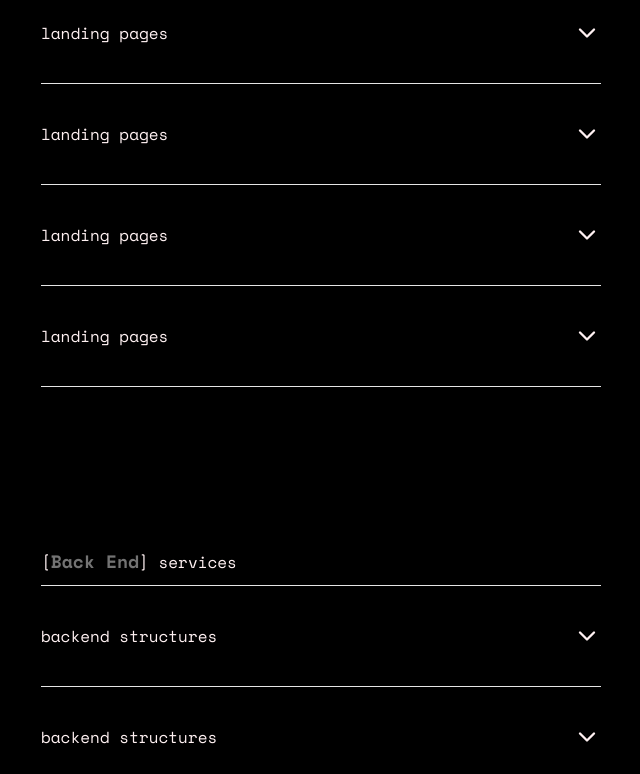
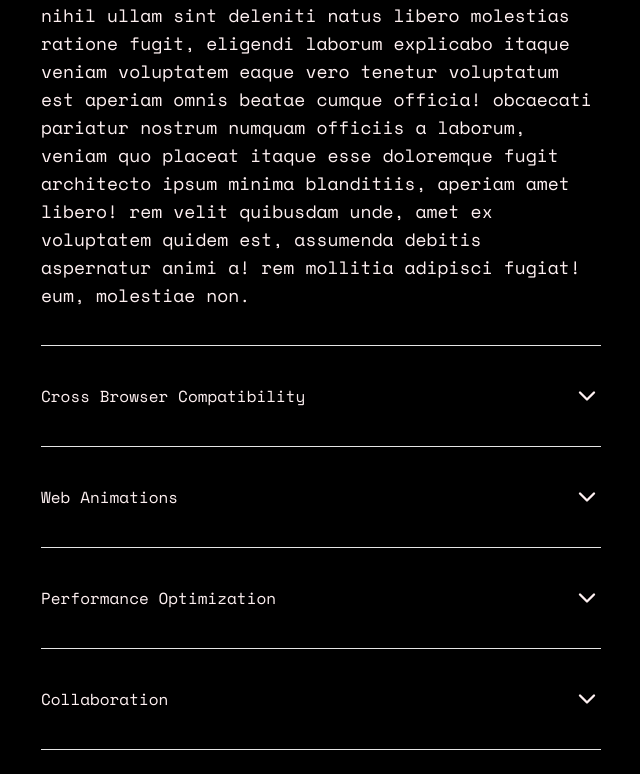
Before and after one commit to miraclemenikelechi/miraclemenikelechi, a React (Vite) app: page / in a window 1280 px wide. Shown: the part 406-1180 px from the top of the page, without its empty margins (639-1279 px from the left). Built offline with nearby package versions, Linux system fonts and the light colour scheme.

Commit message:
:art: enhance smooth scrolling with Lenis configuration; update service component for better accessibility; refine text animations in desktop view

```diff
--- a/src/App.tsx
+++ b/src/App.tsx
@@ -11,7 +11,7 @@ gsap.registerPlugin(ScrollTrigger, TextPlugin);
 
 export default function AWOLOWO() {
 	React.useEffect(function () {
-		const lenis = new Lenis();
+		const lenis = new Lenis({ lerp: 0.05, smoothWheel: true });
 
 		function raf(time: number) {
 			lenis.raf(time);
@@ -20,6 +20,11 @@ export default function AWOLOWO() {
 		requestAnimationFrame(raf);
 
 		lenis.on("scroll", ScrollTrigger.update);
+
+		gsap.ticker.add((time) => {
+			lenis.raf(time * 1000);
+		});
+		gsap.ticker.lagSmoothing(0);
 
 		return function () {
 			lenis.destroy();
--- a/src/assets/data/service.ts
+++ b/src/assets/data/service.ts
@@ -1,7 +1,7 @@
 export const SERVICES = {
 	FRONTEND: [
 		{
-			title: "landing pages",
+			title: "creative development",
 			description: `Lorem ipsum, dolor sit amet consectetur adipisicing elit. Voluptatum omnis
 			totam quisquam sint quia harum eaque optio facere aliquid maiores consectetur
 			dignissimos magnam quae, alias eum quas explicabo ex doloribus. Nemo aliquam
@@ -14,7 +14,7 @@ export const SERVICES = {
 			adipisci fugiat! Eum, molestiae non.`,
 		},
 		{
-			title: "landing pages",
+			title: "cross browser compatibility",
 			description: `Lorem ipsum, dolor sit amet consectetur adipisicing elit. Voluptatum omnis
 			totam quisquam sint quia harum eaque optio facere aliquid maiores consectetur
 			dignissimos magnam quae, alias eum quas explicabo ex doloribus. Nemo aliquam
@@ -27,7 +27,7 @@ export const SERVICES = {
 			adipisci fugiat! Eum, molestiae non.`,
 		},
 		{
-			title: "landing pages",
+			title: "web animations",
 			description: `Lorem ipsum, dolor sit amet consectetur adipisicing elit. Voluptatum omnis
 			totam quisquam sint quia harum eaque optio facere aliquid maiores consectetur
 			dignissimos magnam quae, alias eum quas explicabo ex doloribus. Nemo aliquam
@@ -40,7 +40,7 @@ export const SERVICES = {
 			adipisci fugiat! Eum, molestiae non.`,
 		},
 		{
-			title: "landing pages",
+			title: "performance optimization",
 			description: `Lorem ipsum, dolor sit amet consectetur adipisicing elit. Voluptatum omnis
 			totam quisquam sint quia harum eaque optio facere aliquid maiores consectetur
 			dignissimos magnam quae, alias eum quas explicabo ex doloribus. Nemo aliquam
@@ -53,21 +53,7 @@ export const SERVICES = {
 			adipisci fugiat! Eum, molestiae non.`,
 		},
 		{
-			title: "landing pages",
-			description: `Lorem ipsum, dolor sit amet consectetur adipisicing elit. Voluptatum omnis
-			totam quisquam sint quia harum eaque optio facere aliquid maiores consectetur
-			dignissimos magnam quae, alias eum quas explicabo ex doloribus. Nemo aliquam
-			non nihil ullam sint deleniti natus libero molestias ratione fugit, eligendi
-			laborum explicabo itaque veniam voluptatem eaque vero tenetur voluptatum est
-			aperiam omnis beatae cumque officia! Obcaecati pariatur nostrum numquam
-			officiis a laborum, veniam quo placeat itaque esse doloremque fugit architecto
-			ipsum minima blanditiis, aperiam amet libero! Rem velit quibusdam unde, amet
-			ex voluptatem quidem est, assumenda debitis aspernatur animi a! Rem mollitia
-			adipisci fugiat! Eum, molestiae non.`,
-		},
-
-		{
-			title: "landing pages",
+			title: "collaboration",
 			description: `Lorem ipsum, dolor sit amet consectetur adipisicing elit. Voluptatum omnis
 			totam quisquam sint quia harum eaque optio facere aliquid maiores consectetur
 			dignissimos magnam quae, alias eum quas explicabo ex doloribus. Nemo aliquam
@@ -147,135 +133,5 @@ export const SERVICES = {
 			ex voluptatem quidem est, assumenda debitis aspernatur animi a! Rem mollitia
 			adipisci fugiat! Eum, molestiae non.`,
 		},
-		{
-			title: "backend structures",
-			description: `Lorem ipsum, dolor sit amet consectetur adipisicing elit. Voluptatum omnis
-			totam quisquam sint quia harum eaque optio facere aliquid maiores consectetur
-			dignissimos magnam quae, alias eum quas explicabo ex doloribus. Nemo aliquam
-			non nihil ullam sint deleniti natus libero molestias ratione fugit, eligendi
-			laborum explicabo itaque veniam voluptatem eaque vero tenetur voluptatum est
-			aperiam omnis beatae cumque officia! Obcaecati pariatur nostrum numquam
-			officiis a laborum, veniam quo placeat itaque esse doloremque fugit architecto
-			ipsum minima blanditiis, aperiam amet libero! Rem velit quibusdam unde, amet
-			ex voluptatem quidem est, assumenda debitis aspernatur animi a! Rem mollitia
-			adipisci fugiat! Eum, molestiae non.`,
-		},
-		{
-			title: "backend structures",
-			description: `Lorem ipsum, dolor sit amet consectetur adipisicing elit. Voluptatum omnis
-			totam quisquam sint quia harum eaque optio facere aliquid maiores consectetur
-			dignissimos magnam quae, alias eum quas explicabo ex doloribus. Nemo aliquam
-			non nihil ullam sint deleniti natus libero molestias ratione fugit, eligendi
-			laborum explicabo itaque veniam voluptatem eaque vero tenetur voluptatum est
-			aperiam omnis beatae cumque officia! Obcaecati pariatur nostrum numquam
-			officiis a laborum, veniam quo placeat itaque esse doloremque fugit architecto
-			ipsum minima blanditiis, aperiam amet libero! Rem velit quibusdam unde, amet
-			ex voluptatem quidem est, assumenda debitis aspernatur animi a! Rem mollitia
-			adipisci fugiat! Eum, molestiae non.`,
-		},
-		{
-			title: "backend structures",
-			description: `Lorem ipsum, dolor sit amet consectetur adipisicing elit. Voluptatum omnis
-			totam quisquam sint quia harum eaque optio facere aliquid maiores consectetur
-			dignissimos magnam quae, alias eum quas explicabo ex doloribus. Nemo aliquam
-			non nihil ullam sint deleniti natus libero molestias ratione fugit, eligendi
-			laborum explicabo itaque veniam voluptatem eaque vero tenetur voluptatum est
-			aperiam omnis beatae cumque officia! Obcaecati pariatur nostrum numquam
-			officiis a laborum, veniam quo placeat itaque esse doloremque fugit architecto
-			ipsum minima blanditiis, aperiam amet libero! Rem velit quibusdam unde, amet
-			ex voluptatem quidem est, assumenda debitis aspernatur animi a! Rem mollitia
-			adipisci fugiat! Eum, molestiae non.`,
-		},
-		{
-			title: "backend structures",
-			description: `Lorem ipsum, dolor sit amet consectetur adipisicing elit. Voluptatum omnis
-			totam quisquam sint quia harum eaque optio facere aliquid maiores consectetur
-			dignissimos magnam quae, alias eum quas explicabo ex doloribus. Nemo aliquam
-			non nihil ullam sint deleniti natus libero molestias ratione fugit, eligendi
-			laborum explicabo itaque veniam voluptatem eaque vero tenetur voluptatum est
-			aperiam omnis beatae cumque officia! Obcaecati pariatur nostrum numquam
-			officiis a laborum, veniam quo placeat itaque esse doloremque fugit architecto
-			ipsum minima blanditiis, aperiam amet libero! Rem velit quibusdam unde, amet
-			ex voluptatem quidem est, assumenda debitis aspernatur animi a! Rem mollitia
-			adipisci fugiat! Eum, molestiae non.`,
-		},
-		{
-			title: "backend structures",
-			description: `Lorem ipsum, dolor sit amet consectetur adipisicing elit. Voluptatum omnis
-			totam quisquam sint quia harum eaque optio facere aliquid maiores consectetur
-			dignissimos magnam quae, alias eum quas explicabo ex doloribus. Nemo aliquam
-			non nihil ullam sint deleniti natus libero molestias ratione fugit, eligendi
-			laborum explicabo itaque veniam voluptatem eaque vero tenetur voluptatum est
-			aperiam omnis beatae cumque officia! Obcaecati pariatur nostrum numquam
-			officiis a laborum, veniam quo placeat itaque esse doloremque fugit architecto
-			ipsum minima blanditiis, aperiam amet libero! Rem velit quibusdam unde, amet
-			ex voluptatem quidem est, assumenda debitis aspernatur animi a! Rem mollitia
-			adipisci fugiat! Eum, molestiae non.`,
-		},
-		{
-			title: "backend structures",
-			description: `Lorem ipsum, dolor sit amet consectetur adipisicing elit. Voluptatum omnis
-			totam quisquam sint quia harum eaque optio facere aliquid maiores consectetur
-			dignissimos magnam quae, alias eum quas explicabo ex doloribus. Nemo aliquam
-			non nihil ullam sint deleniti natus libero molestias ratione fugit, eligendi
-			laborum explicabo itaque veniam voluptatem eaque vero tenetur voluptatum est
-			aperiam omnis beatae cumque officia! Obcaecati pariatur nostrum numquam
-			officiis a laborum, veniam quo placeat itaque esse doloremque fugit architecto
-			ipsum minima blanditiis, aperiam amet libero! Rem velit quibusdam unde, amet
-			ex voluptatem quidem est, assumenda debitis aspernatur animi a! Rem mollitia
-			adipisci fugiat! Eum, molestiae non.`,
-		},
-		{
-			title: "backend structures",
-			description: `Lorem ipsum, dolor sit amet consectetur adipisicing elit. Voluptatum omnis
-			totam quisquam sint quia harum eaque optio facere aliquid maiores consectetur
-			dignissimos magnam quae, alias eum quas explicabo ex doloribus. Nemo aliquam
-			non nihil ullam sint deleniti natus libero molestias ratione fugit, eligendi
-			laborum explicabo itaque veniam voluptatem eaque vero tenetur voluptatum est
-			aperiam omnis beatae cumque officia! Obcaecati pariatur nostrum numquam
-			officiis a laborum, veniam quo placeat itaque esse doloremque fugit architecto
-			ipsum minima blanditiis, aperiam amet libero! Rem velit quibusdam unde, amet
-			ex voluptatem quidem est, assumenda debitis aspernatur animi a! Rem mollitia
-			adipisci fugiat! Eum, molestiae non.`,
-		},
-		{
-			title: "backend structures",
-			description: `Lorem ipsum, dolor sit amet consectetur adipisicing elit. Voluptatum omnis
-			totam quisquam sint quia harum eaque optio facere aliquid maiores consectetur
-			dignissimos magnam quae, alias eum quas explicabo ex doloribus. Nemo aliquam
-			non nihil ullam sint deleniti natus libero molestias ratione fugit, eligendi
-			laborum explicabo itaque veniam voluptatem eaque vero tenetur voluptatum est
-			aperiam omnis beatae cumque officia! Obcaecati pariatur nostrum numquam
-			officiis a laborum, veniam quo placeat itaque esse doloremque fugit architecto
-			ipsum minima blanditiis, aperiam amet libero! Rem velit quibusdam unde, amet
-			ex voluptatem quidem est, assumenda debitis aspernatur animi a! Rem mollitia
-			adipisci fugiat! Eum, molestiae non.`,
-		},
-		{
-			title: "backend structures",
-			description: `Lorem ipsum, dolor sit amet consectetur adipisicing elit. Voluptatum omnis
-			totam quisquam sint quia harum eaque optio facere aliquid maiores consectetur
-			dignissimos magnam quae, alias eum quas explicabo ex doloribus. Nemo aliquam
-			non nihil ullam sint deleniti natus libero molestias ratione fugit, eligendi
-			laborum explicabo itaque veniam voluptatem eaque vero tenetur voluptatum est
-			aperiam omnis beatae cumque officia! Obcaecati pariatur nostrum numquam
-			officiis a laborum, veniam quo placeat itaque esse doloremque fugit architecto
-			ipsum minima blanditiis, aperiam amet libero! Rem velit quibusdam unde, amet
-			ex voluptatem quidem est, assumenda debitis aspernatur animi a! Rem mollitia
-			adipisci fugiat! Eum, molestiae non.`,
-		},
-		{
-			title: "backend structures",
-			description: `Lorem ipsum, dolor sit amet consectetur adipisicing elit. Voluptatum omnis
-			totam quisquam sint quia harum eaque optio facere aliquid maiores consectetur
-			dignissimos magnam quae, alias eum quas explicabo ex doloribus. Nemo aliquam
-			non nihil ullam sint deleniti natus libero molestias ratione fugit, eligendi
-			laborum explicabo itaque veniam voluptatem eaque vero tenetur voluptatum est
-			aperiam omnis beatae cumque officia! Obcaecati pariatur nostrum numquam
-			officiis a laborum, veniam quo placeat itaque esse doloremque fugit architecto
-			ipsum minima blanditiis, aperiam amet libero! Rem velit quibusdam unde, amet
-			ex voluptatem quidem est, assumenda debitis aspernatur animi a! Rem mollitia
-			adipisci fugiat! Eum, molestiae non.`,
-		},
 	],
 };
--- a/src/components/service.tsx
+++ b/src/components/service.tsx
@@ -28,7 +28,8 @@ export default function Component({ type }: RenderServicesProps) {
 
 			<Accordion
 				type="single"
-				collapsible
+				collapsible={false}
+				defaultValue="item-0"
 			>
 				{services.map((value: Service, index: number) => (
 					<AccordionItem
@@ -36,10 +37,12 @@ export default function Component({ type }: RenderServicesProps) {
 						value={`item-${index}`}
 						className="py-5"
 					>
-						<AccordionTrigger className="outline-none hover:no-underline">
+						<AccordionTrigger className="capitalize outline-none hover:no-underline">
 							{value.title}
 						</AccordionTrigger>
-						<AccordionContent>{value.description}</AccordionContent>
+						<AccordionContent className="text-lg lowercase">
+							{value.description}
+						</AccordionContent>
 					</AccordionItem>
 				))}
 			</Accordion>
```
Also changed, not shown: src/views/desktop.tsx (+12 -24 lines).
